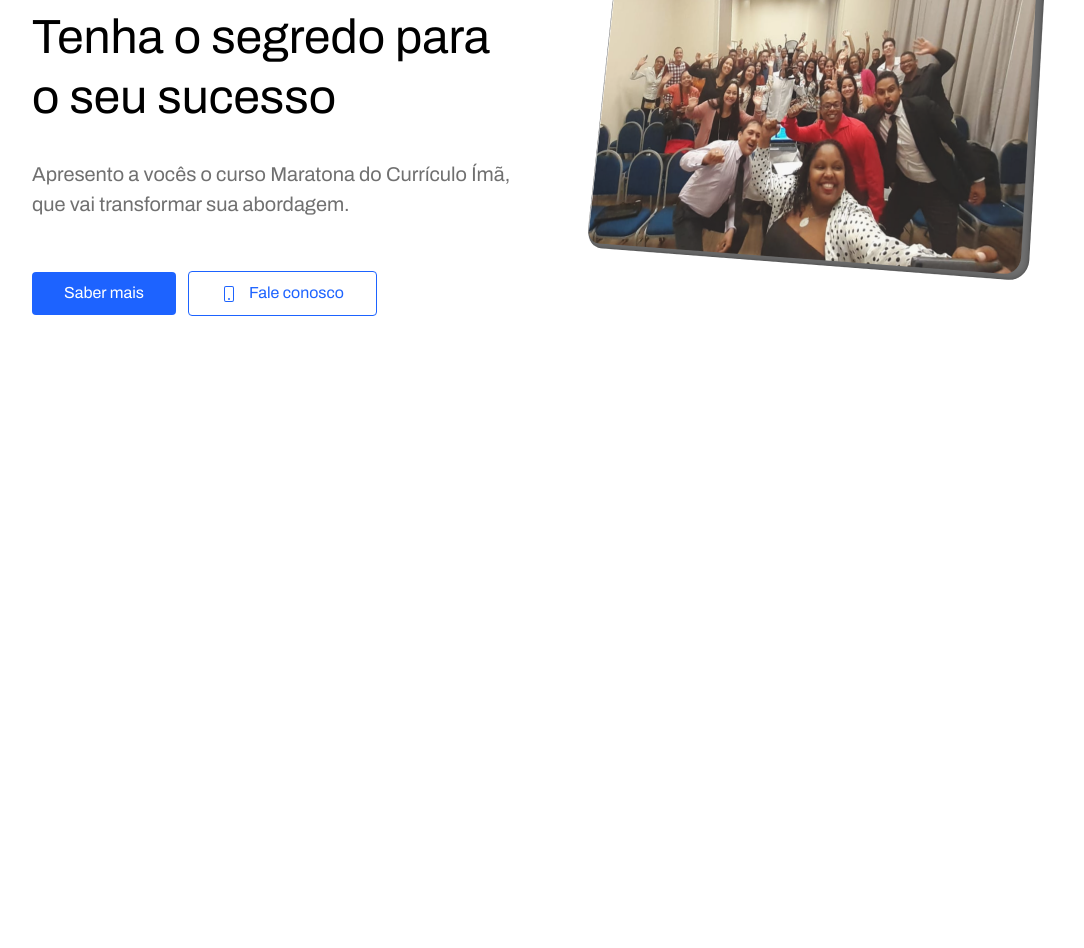
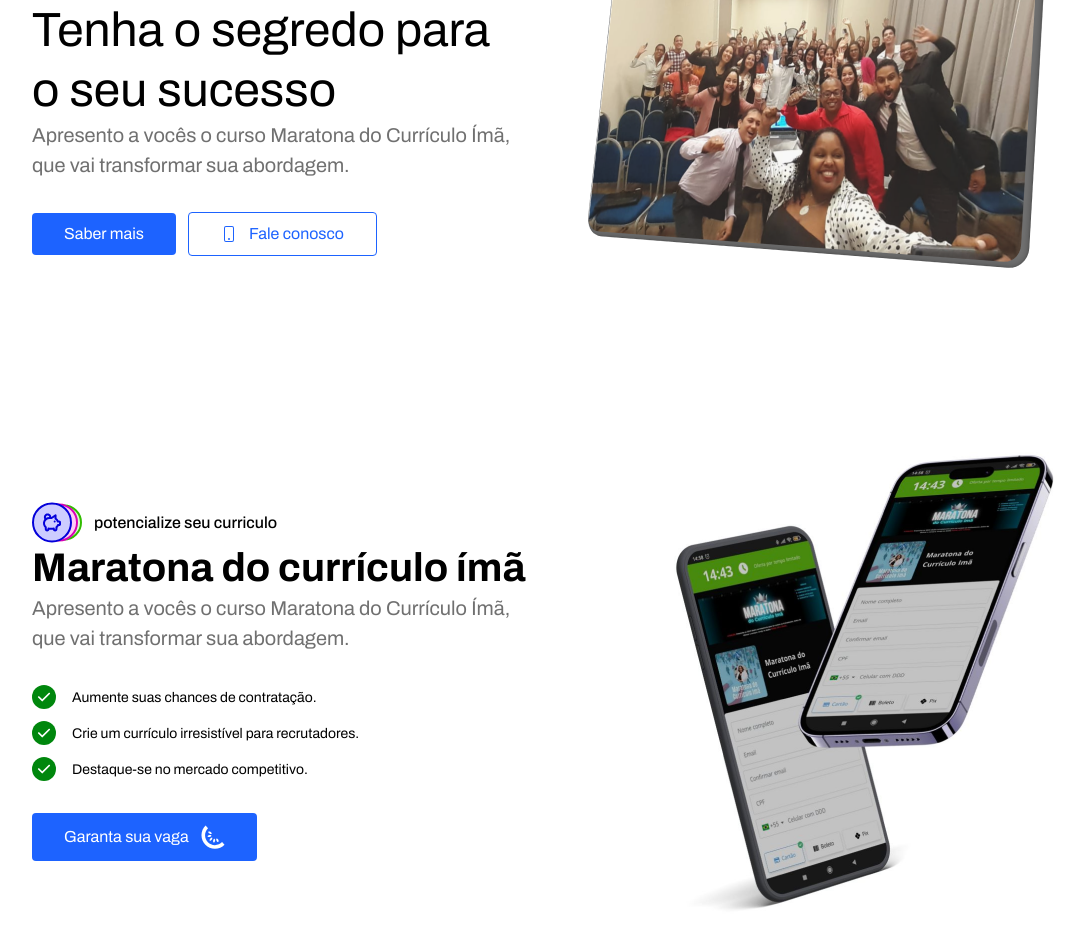
Before and after one commit to igor-gdf/-ngela-Siqueira, a React (Vite) app: page / in a window 1280 px wide. Shown: the part 260-1208 px from the top of the page, without its empty margins (92-1176 px from the left). Before the commit the page ends 1052 px from the top, so only its background shows below. Built offline with nearby package versions, Linux system fonts and the light colour scheme.

Commit message:
two section finish

```diff
--- a/src/App.jsx
+++ b/src/App.jsx
@@ -1,6 +1,6 @@
 import React from 'react';
 import { BsPhone } from "react-icons/bs";
-
+import { FaCheck } from "react-icons/fa6";
 
 function App() {
   return (
@@ -26,26 +26,39 @@
         <section>
           <div className='org-1'>
             <div className='org-2'>
-              <img src="multiicons.svg" alt="" />
+              <img src="multiicons.svg" alt="multiplos icons sobrepostos" />
               <h3>receita para o seu sucesso</h3>
             </div>
             <div>
-              <h1>Tenha o segredo para<br/> o seu sucesso</h1>
-              <p className='body-gray'>Apresento a vocês o curso Maratona do Currículo Ímã,<br/> que vai transformar sua abordagem.</p>
+              <h1>Tenha o segredo para<br /> o seu sucesso</h1>
+              <p className='body-gray'>Apresento a vocês o curso Maratona do Currículo Ímã,<br /> que vai transformar sua abordagem.</p>
             </div>
             <div className='org-2 column width'>
               <button className='btn-2 width'> Saber mais </button>
               <button className='btn-1 width'> <BsPhone /> Fale conosco </button>
             </div>
           </div>
-          <img src="Rectangle.png" alt="imagem do seminario da Angêla" />
+          <img className='container-img' src="Rectangle.png" alt="imagem do seminario da Angêla" />
         </section>
 
         <section>
           <div className='org-1'>
-
+            <div>
+              <div className='org-2'>
+                <img src="multiicons.svg" alt="" />
+                <h3>potencialize seu curriculo</h3>
+              </div>
+              <h2>Maratona do currículo ímã</h2>
+              <p className='body-gray'>Apresento a vocês o curso Maratona do Currículo Ímã,<br /> que vai transformar sua abordagem.</p>
+            </div>
+            <div className='bullets'>
+              <p className='body-regular'><span className='circle'><FaCheck /></span>Aumente suas chances de contratação.</p>
+              <p className='body-regular'><span className='circle'><FaCheck /></span>Crie um currículo irresistível para recrutadores.</p>
+              <p className='body-regular'><span className='circle'><FaCheck /></span>Destaque-se no mercado competitivo.</p>
+            </div>
+            <button className='btn-2 width'> Garanta sua vaga <img src="button-asset.svg" alt="icon de melancia" /> </button>
           </div>
-          <img src="" alt="" />
+          <img className='container-img' src="mockup.png" alt="imagem template de celular" />
         </section>
 
         <section></section>
--- a/src/css/index.css
+++ b/src/css/index.css
@@ -7,6 +7,7 @@
 body{
   font-family: "Archivo", sans-serif;
   background: var(--white);
+  margin: 0px;
 }
 /* universal end */
 
@@ -17,6 +18,7 @@
   --blue1: #1D63FF;
   --black: #000;
   --gray: #707070;
+  --green: #00870D;
 }
 /* root end */
 
@@ -24,6 +26,7 @@
 a, h1, h2, h3 {
   color: var(--black);
   line-height: 125%;
+  margin: 0px;
 }
 
 a {
@@ -49,12 +52,14 @@
   font-size: 20px;
   font-weight: 400;
   line-height: 150%;
+  margin: 0px;
 }
 
 .body-regular, .body-medium, .body-copyright {
   font-size: 14px;
   font-weight: 400;
   line-height: 150%;
+  margin: 0px;
 }
 
 .body-blue {
@@ -76,6 +81,15 @@
 .body-copyright {
   font-size: 14px;
   line-height: 150%; /* 21px */
+}
+
+.body-regular{
+  display: flex;
+  align-items: center;
+  gap: 16px;
+  svg{
+    color: var(--white);
+  }
 }
 
 /* typography end */
@@ -103,10 +117,9 @@
   background-color: var(--blue1);
   color: var(--white);
   border: var(--blue1);
-  svg{
+  img{
     width: 24px;
     height: 24px;
-    color: var(--white);
   }
 }
 .org-1{
@@ -126,6 +139,15 @@
   align-items: flex-start;
   gap: 8px;
   align-self: stretch;
+}
+.circle{
+  background-color: var(--green);
+  width: 24px;
+  height: 24px;
+  border-radius: 50%;
+  display: flex;
+  align-items: center;
+  justify-content: center;
 }
 /*reapeating clesses end*/
 
@@ -164,7 +186,10 @@
   align-content: center;
   row-gap: 38px;
   align-self: stretch;
-  flex-wrap: wrap;
 }
-
+.bullets{
+  display: flex;
+  flex-direction: column;
+  gap: 12px;
+}
 /* landing end */
--- a/src/css/mobile.css
+++ b/src/css/mobile.css
@@ -19,6 +19,7 @@
     padding: 0px 24px;
   }
   section{
+    flex-wrap: wrap;
     img {
       width: 100%;
       height: auto;
@@ -32,3 +33,11 @@
   }
 
   }
+  @media (max-width: 1000px) {
+    section{
+    }
+    .container-img{
+      max-width: 300px;
+      height: auto;
+    }
+  }
```
Also changed, not shown: public/button-asset.svg (added).
